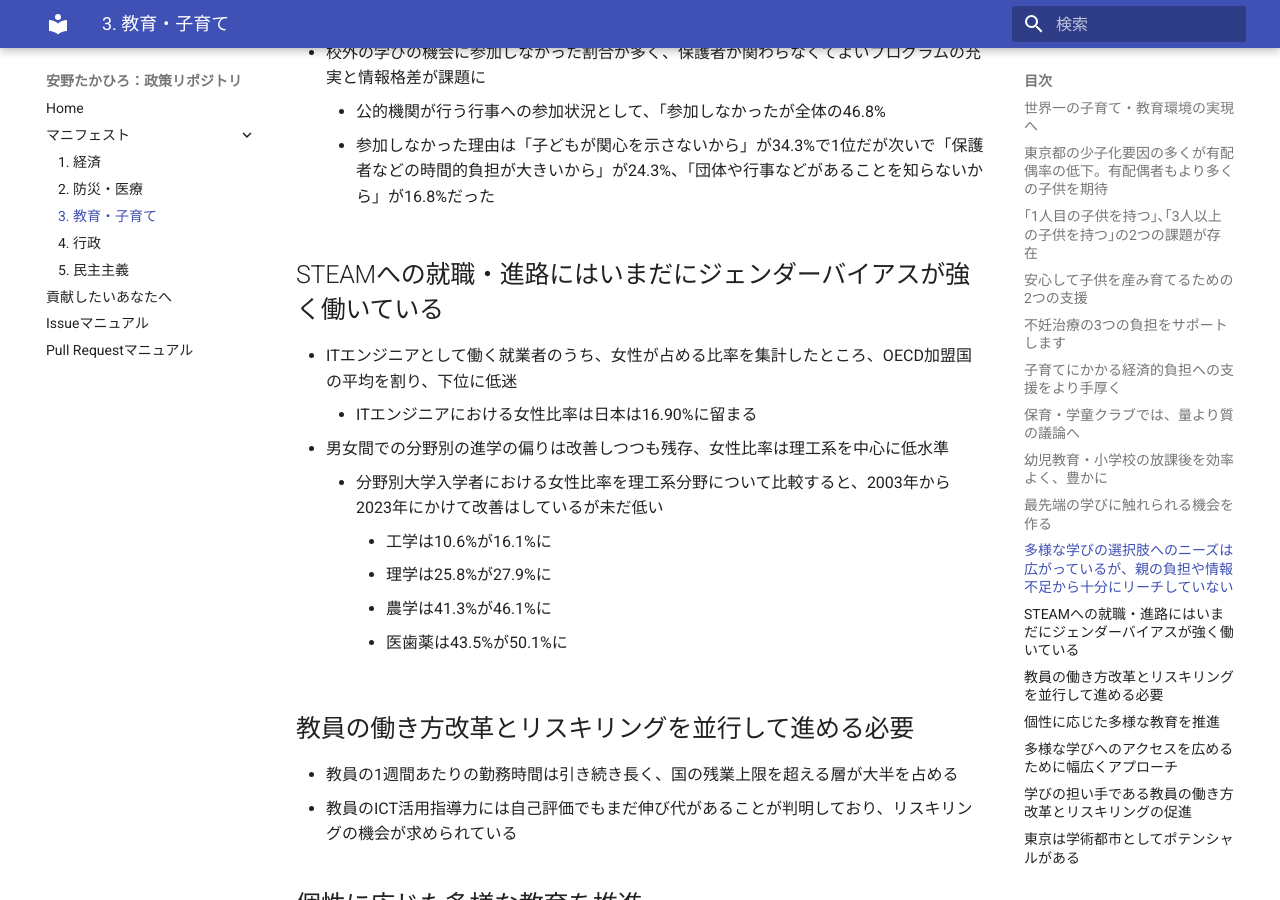
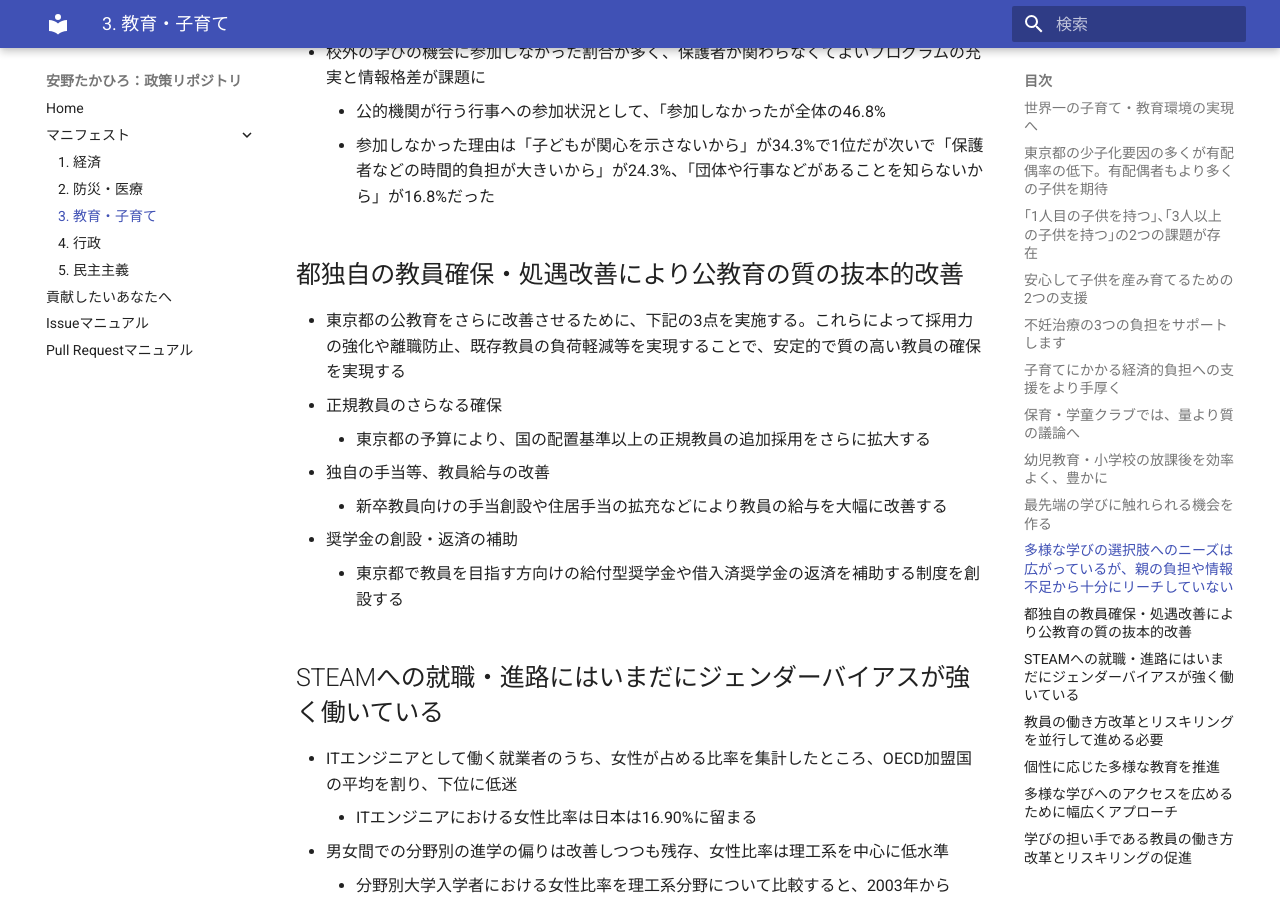
Before and after one commit to takahiroanno2024/election2024, an MkDocs documentation site: the page built from docs/manifest/education.md, in a window 1280 px wide and 900 px high, scrolled down 5016 px. Built offline with MkDocs 1.6.1 and Material for MkDocs 9.7.7, drawn with Linux system fonts in a browser that asks for light colours.

Commit message:
Update education.md

```diff
--- a/docs/manifest/education.md
+++ b/docs/manifest/education.md
@@ -121,6 +121,16 @@
     - 公的機関が行う行事への参加状況として、「参加しなかったが全体の46.8%
     - 参加しなかった理由は「子どもが関心を示さないから」が34.3%で1位だが次いで「保護者などの時間的負担が大きいから」が24.3%、「団体や行事などがあることを知らないから」が16.8%だった
 
+## 都独自の教員確保・処遇改善により公教育の質の抜本的改善
+
+- 東京都の公教育をさらに改善させるために、下記の3点を実施する。これらによって採用力の強化や離職防止、既存教員の負荷軽減等を実現することで、安定的で質の高い教員の確保を実現する
+- 正規教員のさらなる確保
+    - 東京都の予算により、国の配置基準以上の正規教員の追加採用をさらに拡大する
+- 独自の手当等、教員給与の改善
+    - 新卒教員向けの手当創設や住居手当の拡充などにより教員の給与を大幅に改善する
+- 奨学金の創設・返済の補助
+    - 東京都で教員を目指す方向けの給付型奨学金や借入済奨学金の返済を補助する制度を創設する
+
 ## STEAMへの就職・進路にはいまだにジェンダーバイアスが強く働いている
 
 - ITエンジニアとして働く就業者のうち、女性が占める比率を集計したところ、OECD加盟国の平均を割り、下位に低迷
```
